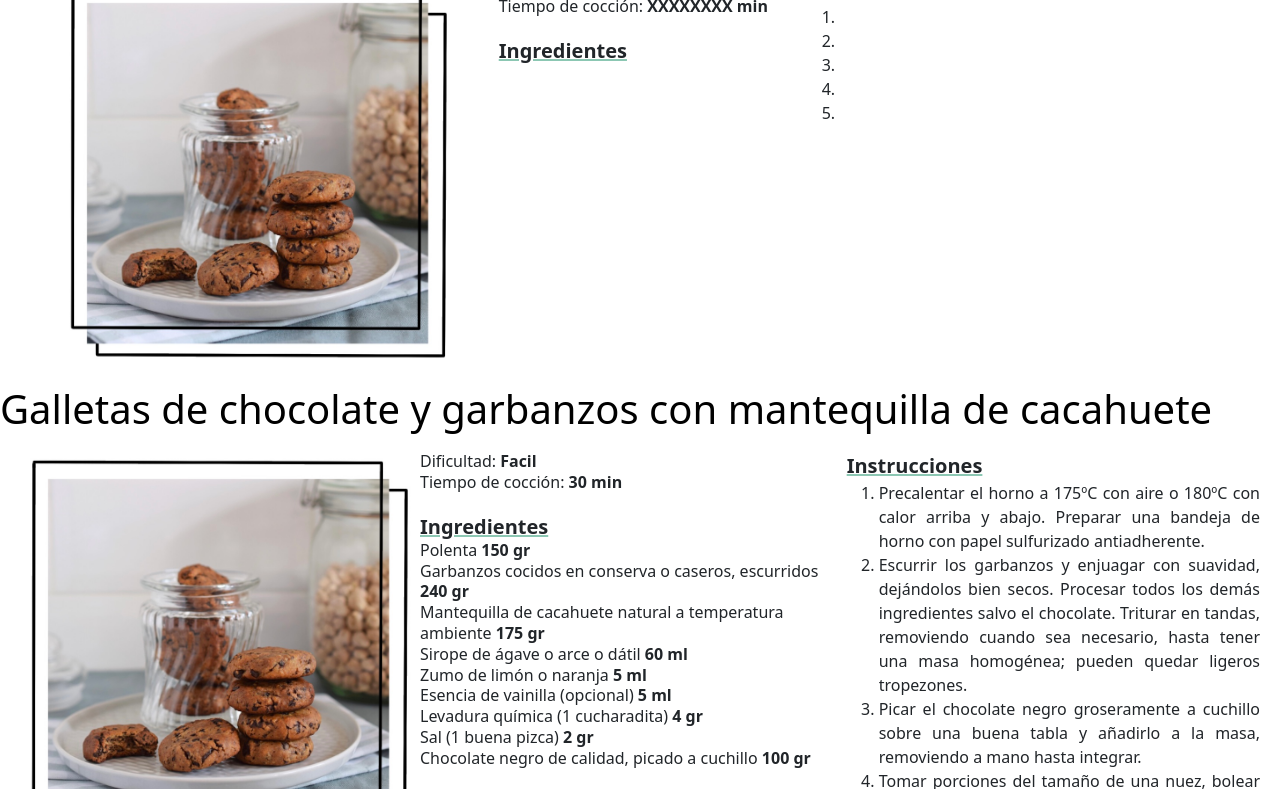
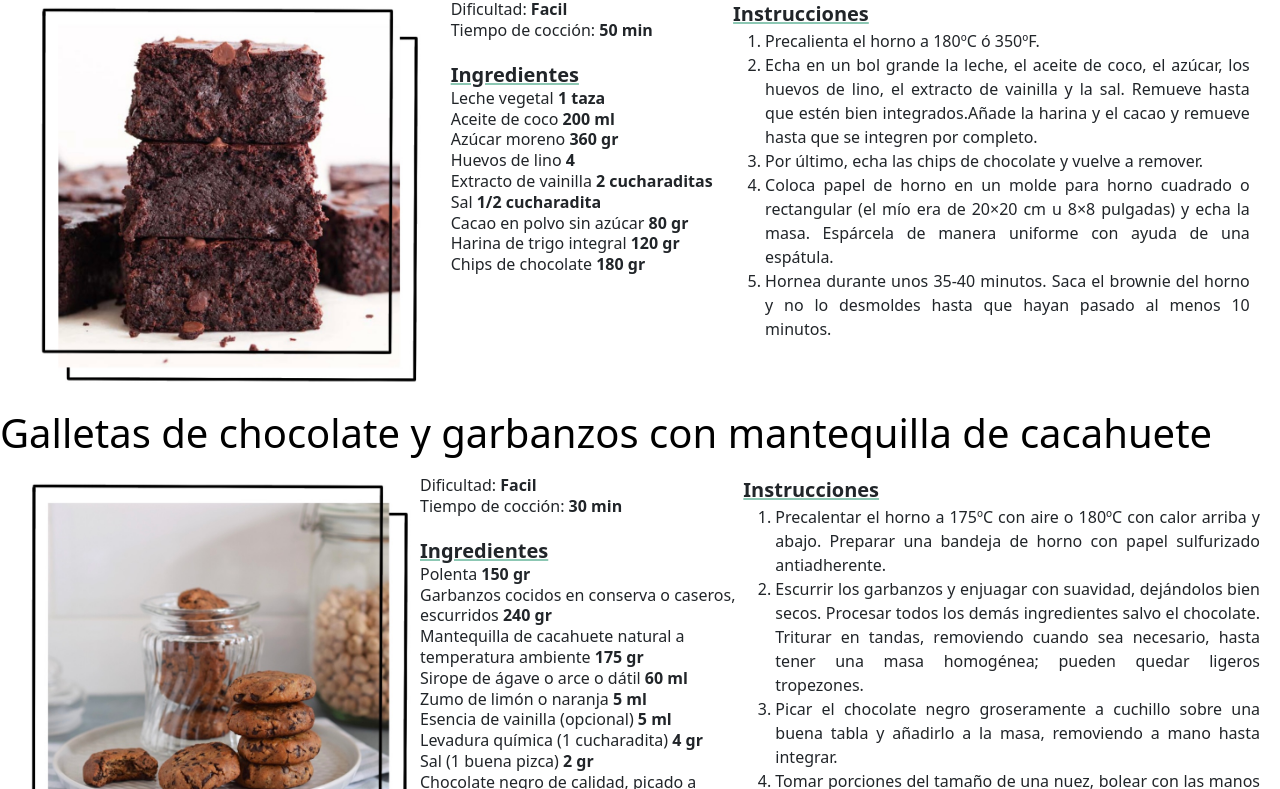
Before and after one commit to smsjem/recetasveggies, a website: page recetas_dulces.html in a window 1280 px wide. Shown: the part 473-1262 px from the top of the page. Drawn offline with Linux system fonts and the light colour scheme.

Commit message:
agrego receta 2

```diff
--- a/css/estilos.css
+++ b/css/estilos.css
@@ -94,4 +94,4 @@ footer {
   display: flex;
   flex-direction: row;
   flex-wrap: nowrap;
-  justify-content: space-evenly; }
+  justify-content: space-around; }
--- a/recetas_dulces.html
+++ b/recetas_dulces.html
@@ -47,38 +47,40 @@
     <div><img src="Imagenes/fondo_dulce.jpg" alt="" class="fondoDulce"></div>
     <h2>Recetas</h2>
     <ul>
+      <li><a href="#receta1">Brownie</a></li>
       <li><a href="#receta2">Galletas de chocolate y garbanzos con mantequilla de cacahuete</a></li>
       <li><a href="#receta3">Macarons de frambuesa</a></li>
     </ul>
 
-    <a name="receta1"><h2 class="titulo">XXXXXXXX</h2></a>
+    <a name="receta1"><h2 class="titulo">Brownie</h2></a>
     <div class="padding recetasFlex">
-        <img src="Imagenes/dulce2.jpg" alt="Galletas de chocolate y garbanzos con mantequilla de cacahuete" width="400" height="400">
+        <img src="Imagenes/dulce1.jpg" alt="Brownie" width="400" height="400">
         <div>
           <p class="lineas">
-            Dificultad: <span class="letraNegrita"> XXXXXXXX </span> <br>
-            Tiempo de cocción: <span class="letraNegrita"> XXXXXXXX min </span><br> <br>
+            Dificultad: <span class="letraNegrita"> Facil </span> <br>
+            Tiempo de cocción: <span class="letraNegrita"> 50 min </span><br> <br>
             <span class="subtitulo"> Ingredientes </span> <br>
-            <span class="letraNegrita">  </span> <br>
-            <span class="letraNegrita">  </span> <br>
-            <span class="letraNegrita">  </span> <br>
-            <span class="letraNegrita">  </span> <br>
-            <span class="letraNegrita">  </span> <br>
-            <span class="letraNegrita">  </span> <br>
-            <span class="letraNegrita">  </span> <br>
-            <span class="letraNegrita">  </span> <br>
-            <span class="letraNegrita">  </span> <br>
+            Leche vegetal<span class="letraNegrita"> 1 taza </span> <br>
+            Aceite de coco<span class="letraNegrita"> 200 ml </span> <br>
+            Azúcar moreno<span class="letraNegrita"> 360 gr </span> <br>
+            Huevos de lino<span class="letraNegrita"> 4 </span> <br>
+            Extracto de vainilla<span class="letraNegrita"> 2 cucharaditas </span> <br>
+            Sal<span class="letraNegrita"> 1/2 cucharadita </span> <br>
+            Cacao en polvo sin azúcar<span class="letraNegrita"> 80 gr </span> <br>
+            Harina de trigo integral<span class="letraNegrita"> 120 gr </span> <br>
+            Chips de chocolate<span class="letraNegrita"> 180 gr </span> <br>
             <br>
           </p>
         </div>
-        <div class="col-lg-4">
+        <div class="col-lg-5">
           <span class="subtitulo"> Instrucciones </span> <br>
           <ol class="textoJustificado">
-            <li></li>
-            <li></li>
-            <li></li>
-            <li></li>
-            <li></li>
+            <li>Precalienta el horno a 180ºC ó 350ºF.</li>
+            <li>Echa en un bol grande la leche, el aceite de coco, el azúcar, los huevos de lino, el extracto de vainilla y la sal. Remueve hasta que estén bien integrados.Añade la harina y el cacao y remueve hasta que se integren por completo.</li>
+            <li>Por último, echa las chips de chocolate y vuelve a remover.</li>
+            <li>Coloca papel de horno en un molde para horno cuadrado o rectangular (el mío era de 20×20 cm u 8×8 pulgadas) y echa la masa. Espárcela de manera uniforme con ayuda de una espátula.</li>
+            <li>Hornea durante unos 35-40 minutos. Saca el brownie del horno y no lo desmoldes hasta que hayan pasado al menos 10 minutos.</li>
+
           </ol>
         </div>
     </div>
@@ -102,7 +104,7 @@
                 Chocolate negro de calidad, picado a cuchillo<span class="letraNegrita"> 100 gr</span> <br> <br>
               </p>
             </div>
-            <div class="col-lg-4">
+            <div class="col-lg-5">
               <span class="subtitulo"> Instrucciones </span> <br>
               <ol class="textoJustificado">
                 <li>Precalentar el horno a 175ºC con aire o 180ºC con calor arriba y abajo. Preparar una bandeja de horno con papel sulfurizado antiadherente.</li>
@@ -125,13 +127,13 @@
                 Harina de almendras<span class="letraNegrita"> 110 gr </span> <br>
                 Azúcar en polvo<span class="letraNegrita"> 110 gr </span> <br>
                 Aquafaba<span class="letraNegrita"> 75 gr </span> <br>
-                Cremor tártaro<span class="letraNegrita"> 1/4 cdita </span> <br>
+                Cremor tártaro<span class="letraNegrita"> 1/4 cucharadita </span> <br>
                 Azúcar granulada<span class="letraNegrita"> 66 gr </span> <br>
                 Mantequilla vegana<span class="letraNegrita"> 56 gr </span> <br>
                 Azúcar en polvo tamizada<span class="letraNegrita"> 125 gr </span> <br>
                 Frambuezas congeladas en seco<span class="letraNegrita"> 19 gr </span> <br>
                 Mermelada de frambuesa<span class="letraNegrita"> 1/4 taza </span> <br>
-                Colorante rosa<span class="letraNegrita"> 1 gota </span> <br>
+                Colorante rosa<span class="letraNegrita"> 1 cucharadita </span> <br>
                 <br>
               </p>
             </div>
```
Also changed, not shown: Imagenes/dulce1.jpg (added).
